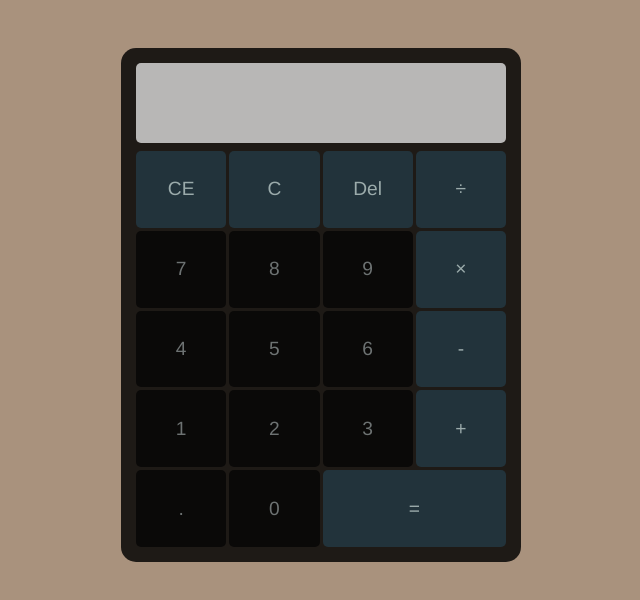
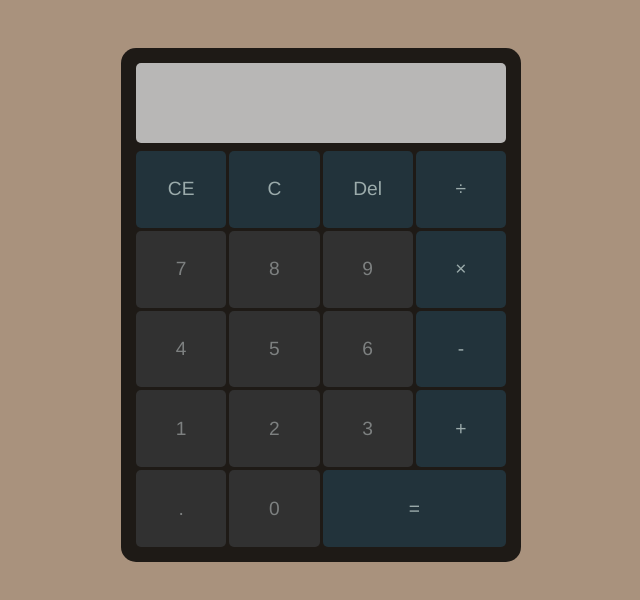
Before and after one commit to KaioBenevenuto/Calculadora, a plain HTML site: page index.html in a window 1280 px wide. Shown: the whole page, without its empty margins (319-959 px from the left). Drawn offline with Linux system fonts and the light colour scheme.

Commit message:
mudei as cores dos dígitos numéricos

```diff
--- a/css/style.css
+++ b/css/style.css
@@ -69,8 +69,8 @@ button:hover{
   border-color: rgb(80, 80, 80);
 }
 .number{
-  background-color: #0a0908;
-  color: #6d7272;
+  background-color: #313131;
+  color: #7d8080;
 }
 #equal-btn{
   grid-column: span 2;
```
